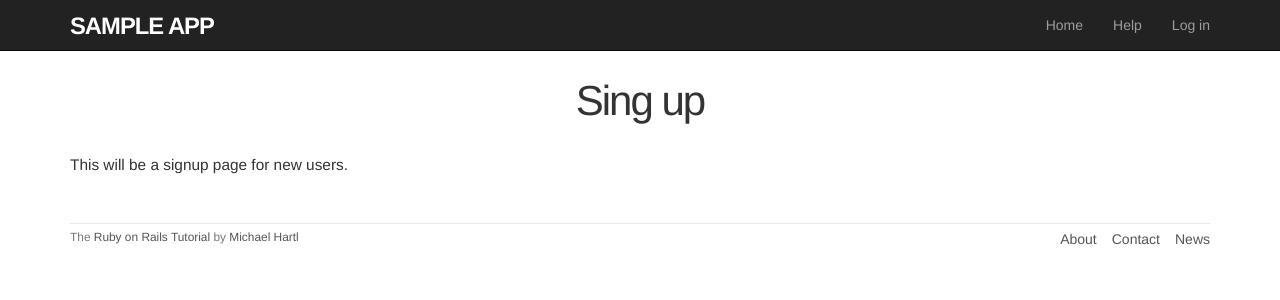
After one commit to HayateKato/sample_app, a Rails app: page /signup in a window 1280 px wide. The commit adds this page. Shown: the top 300 px of the page. Run offline with Rails 7, Linux system fonts and the light colour scheme; style sheets or scripts are compiled from the project's sources; some libraries are stand-ins or nearby versions.

Commit message:
Finish layout and routes

```diff
--- /dev/null
+++ b/app/controllers/users_controller.rb
@@ -0,0 +1,4 @@
+class UsersController < ApplicationController
+  def new
+  end
+end
--- /dev/null
+++ b/app/helpers/users_helper.rb
@@ -0,0 +1,2 @@
+module UsersHelper
+end
--- a/app/views/static_pages/home.html.erb
+++ b/app/views/static_pages/home.html.erb
@@ -7,7 +7,7 @@
     sample application.
   </h2>
 
-  <%= link_to "Sign up now!", '#', class: "btn btn-lg btn-primary" %>
+  <%= link_to "Sign up now!", signup_path, class: "btn btn-lg btn-primary" %>
 </div>
 
 <%= link_to image_tag("rails.svg", alt: "Rails logo", width: "200"),
--- /dev/null
+++ b/app/views/users/new.html.erb
@@ -0,0 +1,3 @@
+<% provide(:title, 'Sign up') %>
+<h1>Sing up</h1>
+<p>This will be a signup page for new users.</p>
--- a/config/routes.rb
+++ b/config/routes.rb
@@ -2,6 +2,7 @@ Rails.application.routes.draw do
   get "/help", to: "static_pages#help"
   get "/about", to: "static_pages#about"
   get "/contact", to: "static_pages#contact"
+  get "/signup", to: "users#new"
   root "static_pages#home"
   # Define your application routes per the DSL in https://guides.rubyonrails.org/routing.html
 
```
Also changed, not shown: test/controllers/users_controller_test.rb (added, +8 -0 lines), test/integration/site_layout_test.rb (+3 -0 lines).
